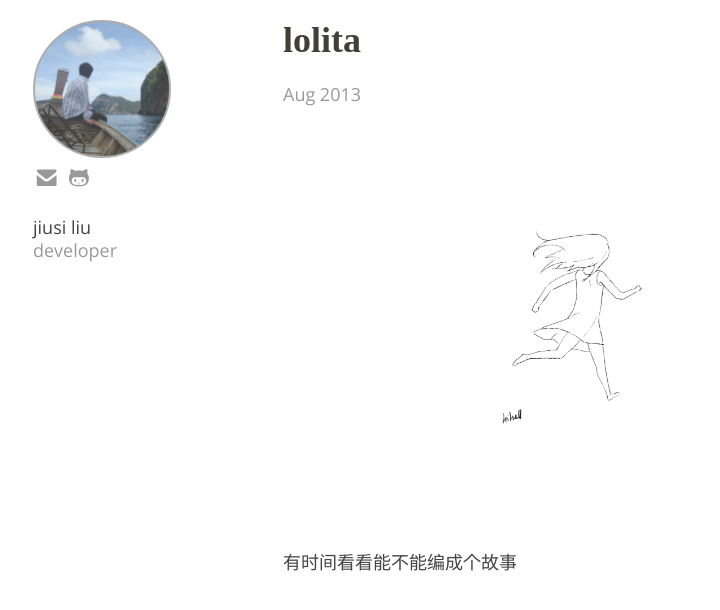
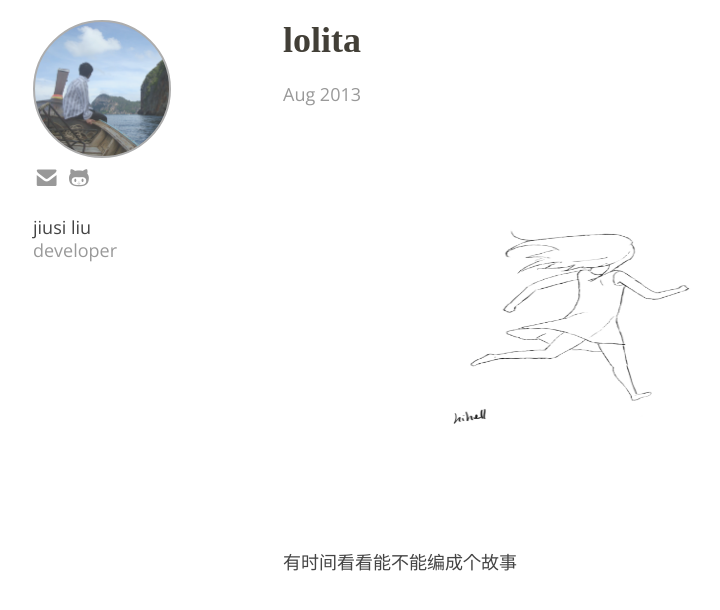
Before and after one commit to hihell/hihell.github.io, a Jekyll site: the page built from _posts/2013-08-06-lolita.markdown, in a window 1280 px wide. Shown: the top 610 px of the page, without its empty margins (137-857 px from the left). Built offline with Jekyll 4.4.1, drawn with Linux system fonts in a browser that asks for light colours; some web fonts are replaced; comment, search, counter and statistics services are not loaded.

Commit message:
change pic sizes
change size

```diff
--- a/_posts/2013-08-06-lolita.markdown
+++ b/_posts/2013-08-06-lolita.markdown
@@ -5,8 +5,6 @@ date:   2013-08-06 23:31:51
 categories: drawing
 ---
 
-![][1]
+<img src="/static/images/drawings/lolita-frame.png" alt="Drawing" style="width: 600px;"/>
 
 有时间看看能不能编成个故事
-
-[1]: /static/images/drawings/lolita-frame.png
```
